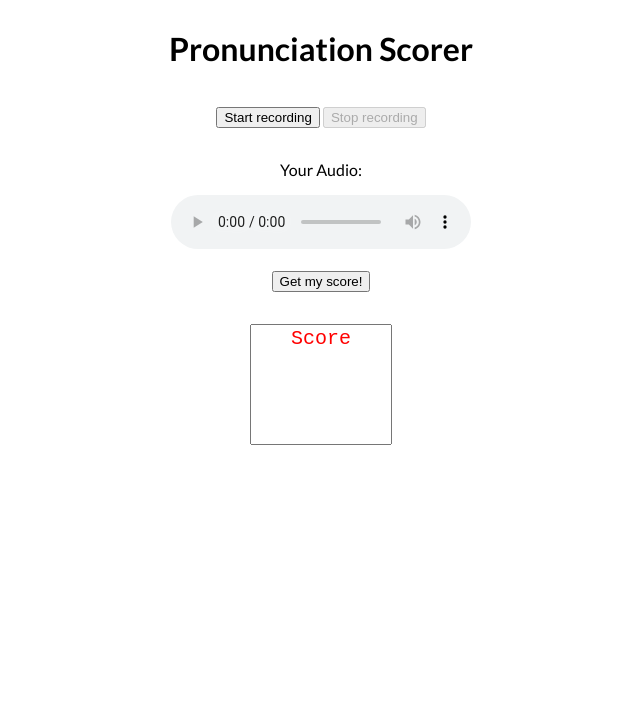
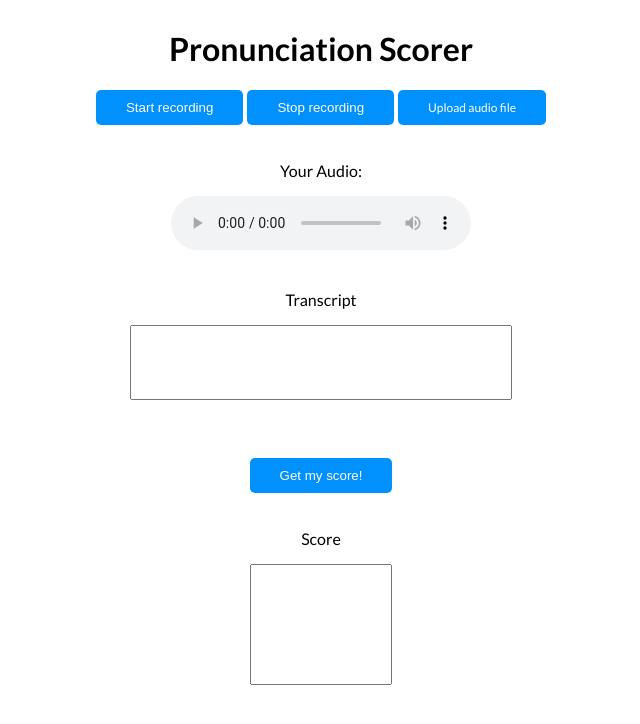
Before and after one commit to Teresa-Yang/Pronunciation-Scorer, a Flask app: page / in a window 1280 px wide. Shown: the top 724 px of the page, without its empty margins (319-959 px from the left). Run offline with Flask 2, Linux system fonts and the light colour scheme.

Commit message:
Added the ability to record and upload audio files and able to playback to the user.

```diff
--- a/static/styles/index.css
+++ b/static/styles/index.css
@@ -27,12 +27,45 @@ textarea {
     text-align-last: center;
 }
 
+button {
+    background-color: #0191FE;
+    color: white;
+    border-radius: 5px;
+    border: none;
+    padding: 10px 30px;
+    margin-bottom: 20px;
+}
+
+button:hover {
+    cursor: pointer;
+}
+
+#score_button {
+    margin-top: 40px;
+}
+
+input[type="file"] {
+    display: none;
+}
+
+.custom-file-upload {
+    font-family: 'Lato', sans-serif;
+    text-align: center;
+    font-size: 12px;
+    background-color: #0191FE;
+    color: white;
+    border-radius: 5px;
+    border: none;
+    padding: 10px 30px;
+    margin-bottom: 20px;
+    cursor: pointer;
+}
 
 
 
-#speechContainer {
+/* #speechContainer {
     margin: 20px;
-}
+} */
 
 #submitButton {
     background-color: #0191FE;
--- a/templates/index.html
+++ b/templates/index.html
@@ -13,11 +13,15 @@
 <body>
     <h1>Pronunciation Scorer</h1>
     <div>
-        <p>
         <button id="start_button">Start recording</button>
         <button id="stop_button" disabled>Stop recording</button>
+
+        <label for="upload_audio_button" class="custom-file-upload">Upload audio file</label>
+        <input id="upload_audio_button" type="file" accept="audio/*" />
+
+        <!-- <input type="file" id="audioInput" accept="audio/*"/>
+        <button id="upload_audio_button">Upload audio file</button> -->
         <!-- <button id="random_button">Get a Random Phrase</button> -->
-        </p>
     </div>
 
 
@@ -39,11 +43,34 @@
         <audio controls id="prompted_audio"></audio>
     </div> -->
 
+    <!-- <div id="speechContainer" class="center-container">
+        <p>Upload Audio File</p>
+        <form method="post" enctype="multipart/form-data">
+            <input type="file" name="file" />
             <br/>
+            <input type="submit" id="submitButton" value="Transcribe" />
+        </form>
+
+        {% if transcript != "" %}
+        <div id="speechTranscriptContainer">
+            <h1>Transcript</h1>
+            <p id="speechText">{{ transcript }}</p>
+        </div>
+        {% endif %}
+    </div> -->
+
+    <div id="speechTranscriptContainer" class="center-container">
+        <p>Transcript</p>
+        <label for="transcript"></label><textarea readonly class="ta_fs" id="transcript" rows="3" cols="30"></textarea>
+
+    </div>
+
+
+    <br />
     <div class="center-container">
         <button id="score_button">Get my score!</button>
-        <p></p>
-        <label for="score"></label><textarea readonly class="ta_fs" id="score" rows="5" cols="10">Score</textarea>
+        <p>Score</p>
+        <label for="score"></label><textarea readonly class="ta_fs" id="score" rows="5" cols="10"></textarea>
     </div>
 
 </body>
@@ -58,6 +85,7 @@
     // let random_button_element = document.getElementById("random_button");
     // let prompted_audio_element = document.getElementById("prompted_audio");
     let recorded_audio_element = document.getElementById("recorded_audio");
+    let uploaded_audio_element = document.getElementById("upload_audio_button");
 
     let audio_name = '';
     let record = null;
@@ -86,6 +114,9 @@
         audioChunks = [];
         record.start();
     };
+
+    uploaded_audio_element.addEventListener('change', loadAudioFromUpload);
+
 
     // random_button_element.onclick = () => {
     //     start_button_element.disabled = false;
@@ -117,6 +148,16 @@
     //         }
     //     );
     // };
+
+    function loadAudioFromUpload() {
+        const inputElement = document.getElementById("upload_audio_button");
+        const file = inputElement.files[0];
+
+        //enabled audio playback
+        recorded_audio_element.src = URL.createObjectURL(file);
+        recorded_audio_element.controls = true;
+        recorded_audio_element.autoplay = false;
+    }
 
     navigator.mediaDevices
     .getUserMedia({ audio: true })
@@ -154,146 +195,7 @@
         }
     });
 
+
 </script>
 
 </html>
-
-
-
-
-
-
-
-
-
-
-
-<!-- <!DOCTYPE html>
-<html lang="en">
-
-<head>
-    <meta charset="UTF-8">
-    <title>Speech Recognition in Python and Flask</title>
-    <link href="https://fonts.googleapis.com/css2?family=Lato:wght@400;700&display=swap" rel="stylesheet">
-    <script src="https://code.jquery.com/jquery-3.6.0.slim.min.js"></script>
-    <link rel="stylesheet" href="{{ url_for('static', filename='styles/index.css') }}" />
-</head>
-
-<body>
-    <div id="speechContainer">
-        <h1>Upload new File</h1>
-        <form method="post" enctype="multipart/form-data">
-            <input type="file" name="file" />
-            <br />
-            <input type="submit" id="submitButton" value="Transcribe" />
-        </form>
-
-        {% if transcript != "" %}
-        <div id="speechTranscriptContainer">
-            <h1>Transcript</h1>
-            <p id="speechText">{{ transcript }}</p>
-        </div>
-        {% endif %}
-
-        <div id="realTimeTranscription">
-            <h1>Real Time Transcription</h1>
-            <button id="toggleVoiceInput" aria-expanded="false">Start Recording</button>
-            <pre id="realTimeSpeechText"></pre>
-        </div>
-
-    </div> -->
-
-
-
-<!-- <script>
-        $(document).ready(function () {
-            // Define helper functions
-            function resetRealTimeDisplay() {
-                getLastElementChild("realTimeSpeechText").innerHTML = "";
-            }
-
-            function finalResultHandler(event) {
-                getLastElementChild("realTimeSpeechText").innerHTML += `${event.results[0][0].transcript}\n`;
-                resetRealTimeDisplay();
-            }
-
-            function partialResultHandler(event) {
-                getLastElementChild("realTimeSpeechText").innerHTML += `${event.results[0][0].transcript}`;
-            }
-
-            // Utiliy function
-            function getLastElementChild(elementId) {
-                const element = document.getElementById(elementId);
-                return element && element.lastElementChild;
-            }
-
-            // Move the variable declarations outside the ready function
-            var recognizing = false;
-            var recognizer = null;
-
-            $("#toggleVoiceInput").on("click", function () {
-                var expandedState = $(this).attr("aria-expanded") || "false";
-
-                if (expandedState == "false") {
-                    $(this).text("Stop Recording");
-                } else {
-                    $(this).text("Start Recording");
-                    recognizer.abort();
-                    recognizing = false;
-                }
-
-                $("#realTimeTranscription").toggle();
-            });
-
-            // Create the recognizer object after declaring variables
-            recognizer = new webkitSpeechRecognition();
-
-            // Initialization and event binding
-            function initRecognizer() {
-                recognizer.continuous = true;
-                recognizer.interimResults = true;
-                recognizer.lang = "en";
-
-                recognizer.onstart = function (event) {
-                    recognizing = true;
-                    console.log("start recognizing")
-                    $("#toggleVoiceInput").prop("placeholder", "Listening...");
-                };
-
-                recognizer.onaudiostart = function (event) {
-                    console.log("Voice input started.");
-                };
-
-                recognizer.onend = function (event) {
-                    recognizing = false;
-                    resetRealTimeDisplay();
-                    $("#toggleVoiceInput").prop("placeholder", "Click here to speak");
-                };
-
-                recognizer.onerror = function (event) {
-                    resetRealTimeDisplay();
-                    $("#toggleVoiceInput").prop("placeholder", "Try again!");
-                };
-
-                recognizer.onresult = function (event) {
-                    if (event.results[0].isFinal) {
-                        finalResultHandler(event);
-                    } else {
-                        partialResultHandler(event);
-                    }
-                };
-            }
-
-            // Start recording
-            initRecognizer();
-            startRecognizing();
-
-            function startRecognizing() {
-                recognizer.start();
-            }
-        });
-    </script> -->
-
-<!-- </body>
-
-</html> -->
```
Also changed, not shown: other parts of static/styles/index.css (+1 -5 lines). Lines whose indentation alone changed are shown as unchanged.
